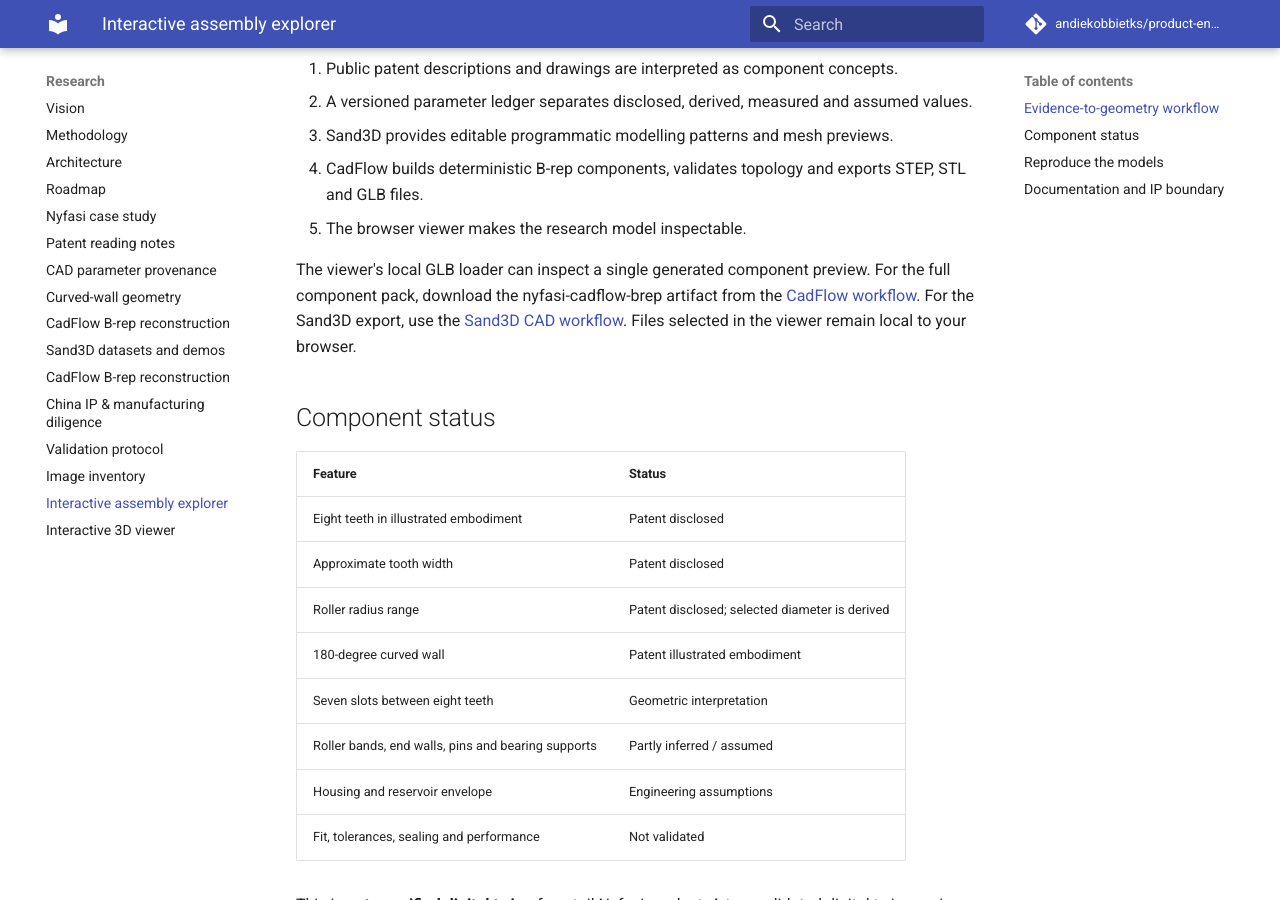
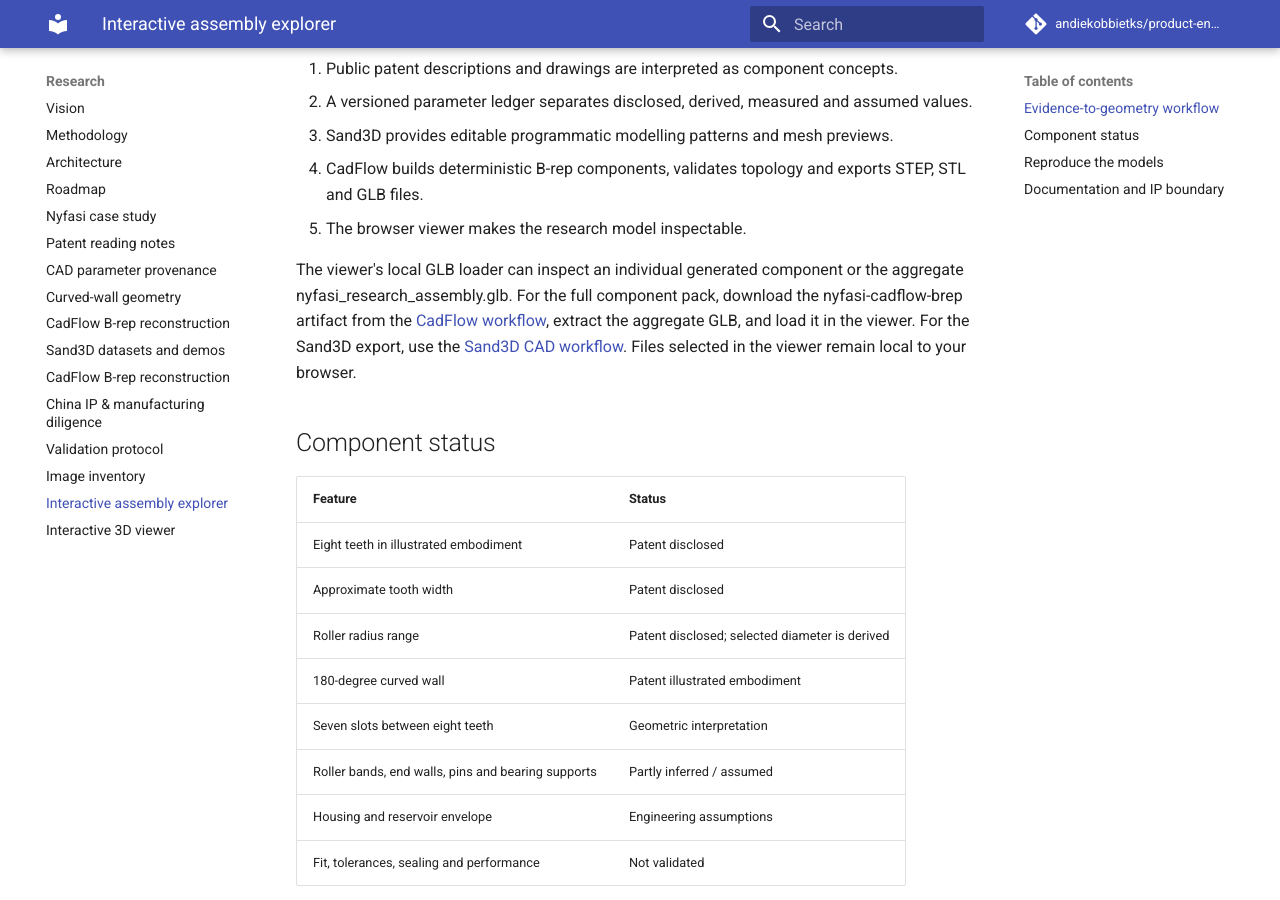
Before and after one commit to andiekobbietks/product-engineering-lab, an MkDocs documentation site: the page built from docs/experiments/assembly-explorer.md, in a window 1280 px wide and 900 px high, scrolled down 1189 px. Built offline with MkDocs 1.6.1 and Material for MkDocs 9.7.7, drawn with Linux system fonts in a browser that asks for light colours; comment, search, counter and statistics services are not loaded.

Commit message:
Document full CadFlow assembly preview loading

```diff
--- a/docs/experiments/assembly-explorer.md
+++ b/docs/experiments/assembly-explorer.md
@@ -14,7 +14,7 @@ Explore the patent-led reconstruction as a component-level 3D research model. Dr
 4. CadFlow builds deterministic B-rep components, validates topology and exports STEP, STL and GLB files.
 5. The browser viewer makes the research model inspectable.
 
-The viewer's local GLB loader can inspect a single generated component preview. For the full component pack, download the nyfasi-cadflow-brep artifact from the [CadFlow workflow](https://github.com/andiekobbietks/product-engineering-lab/actions/workflows/cadflow-cad.yml). For the Sand3D export, use the [Sand3D CAD workflow](https://github.com/andiekobbietks/product-engineering-lab/actions/workflows/cad-smoke.yml). Files selected in the viewer remain local to your browser.
+The viewer's local GLB loader can inspect an individual generated component or the aggregate nyfasi_research_assembly.glb. For the full component pack, download the nyfasi-cadflow-brep artifact from the [CadFlow workflow](https://github.com/andiekobbietks/product-engineering-lab/actions/workflows/cadflow-cad.yml), extract the aggregate GLB, and load it in the viewer. For the Sand3D export, use the [Sand3D CAD workflow](https://github.com/andiekobbietks/product-engineering-lab/actions/workflows/cad-smoke.yml). Files selected in the viewer remain local to your browser.
 
 ## Component status
 
```
